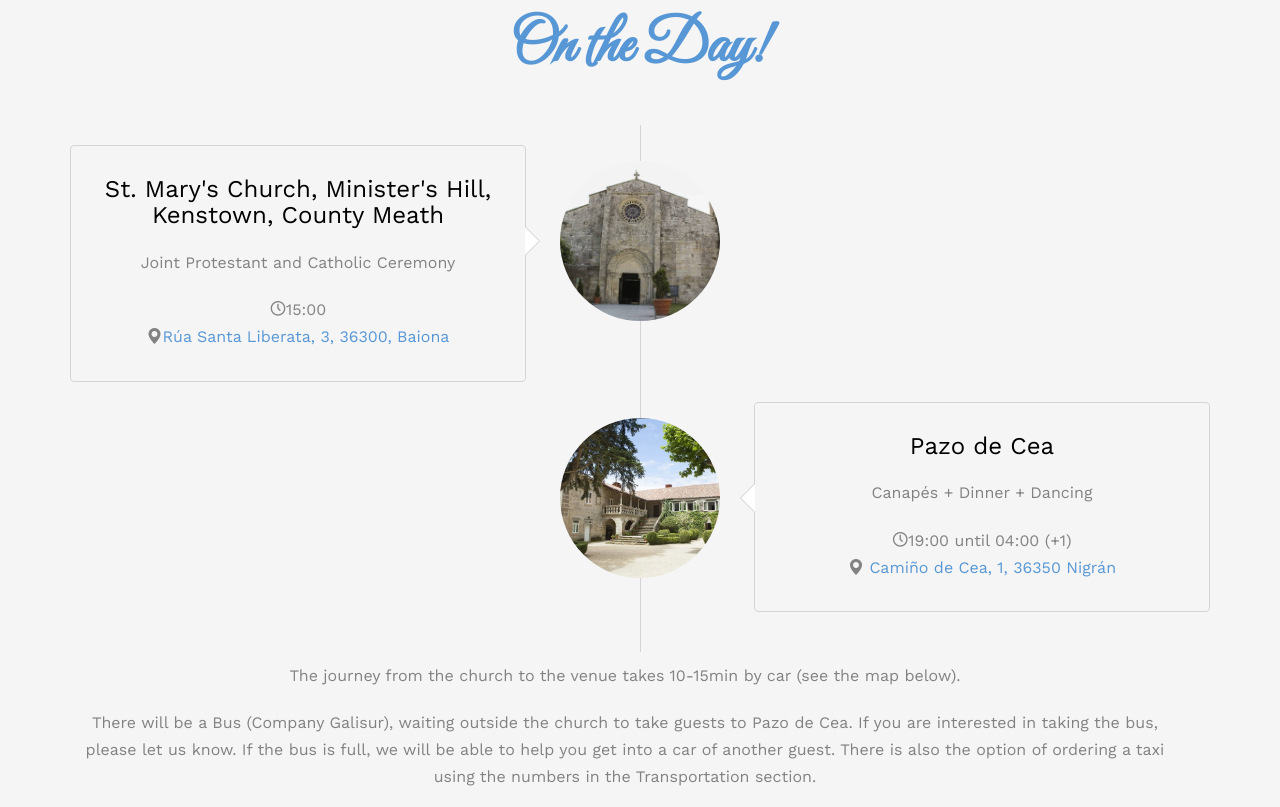
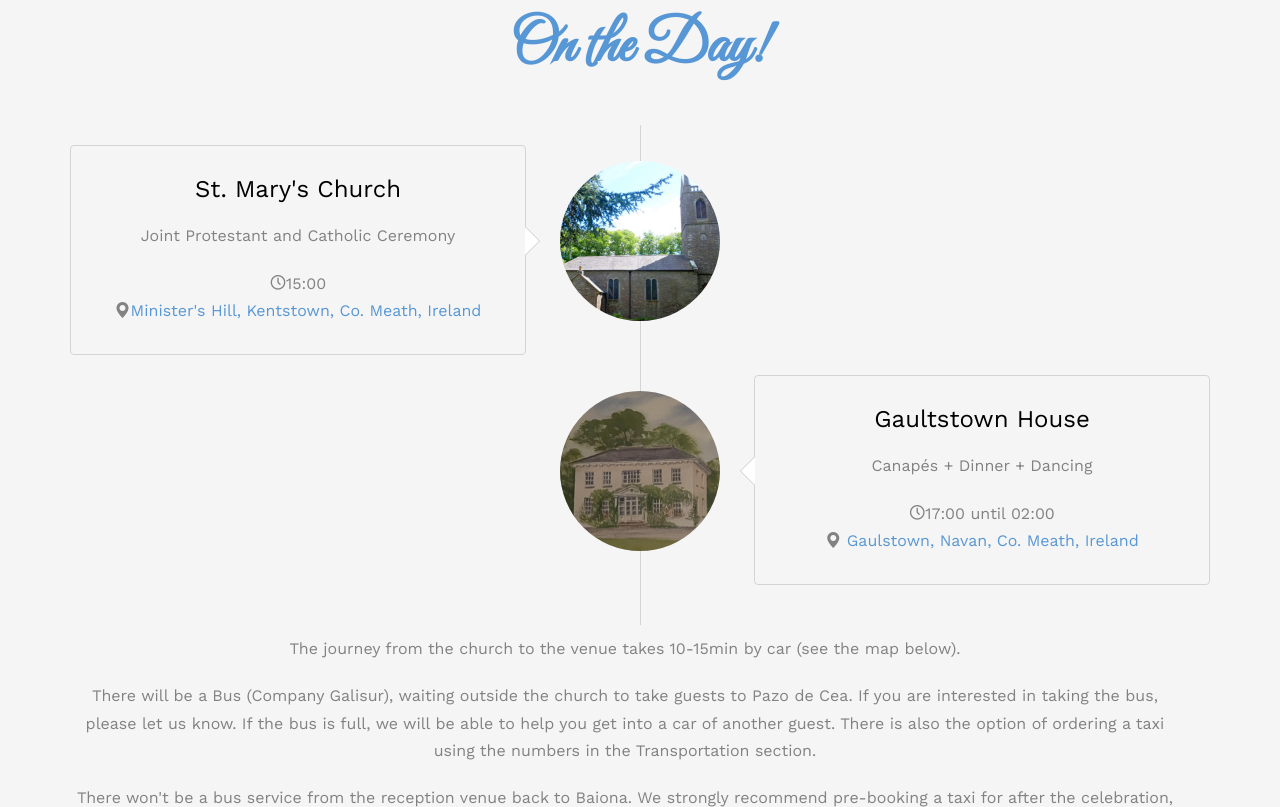
Before and after one commit to emma-and-pavol/emma-and-pavol.github.io, a website: page index.html in a window 1280 px wide. Shown: the part 2468-3275 px from the top of the page. Drawn offline with nearby package versions, Linux system fonts and the light colour scheme; files whose address does not match are found by name; a web font is replaced by a local one.

Commit message:
logistics

```diff
--- a/index.html
+++ b/index.html
@@ -163,22 +163,22 @@
 					<div class="col-md-12 col-md-offset-0">
 						<ul class="timeline animate-box">
 							<li class="animate-box">
-								<div class="timeline-badge" style="background-image:url(images/venue-church.jpg);">
+								<div class="timeline-badge" style="background-image:url(images/church-kenstown.jpg);">
 								</div>
 								<div class="timeline-panel">
 									<div class="timeline-body">
 										<div class="w-100 text-center">
 											<div class="display-t">
 												<div class="display-tc animate-box" data-animate-effect="fadeIn">
-													<h3>St. Mary's Church, Minister's Hill, Kenstown, County Meath</h3>
+													<h3>St. Mary's Church</h3>
 													<p>Joint Protestant and Catholic Ceremony</p>
 													<div class="mx-auto d-block">
 														<i class="icon-clock"></i>15:00
 													</div>
 													<div class="mx-auto d-block">
 														<i class="bi-geo-alt-fill"></i><a
-															href="https://maps.app.goo.gl/iE4R26DV78dD5MZBA"
-															target="_blank">Rúa Santa Liberata, 3, 36300, Baiona</a>
+															href="https://maps.app.goo.gl/LbrLgwpFH7uHFoD1A"
+															target="_blank">Minister's Hill, Kentstown, Co. Meath, Ireland</a>
 													</div>
 												</div>
 											</div>
@@ -187,7 +187,7 @@
 								</div>
 							</li>
 							<li class="timeline-inverted animate-box">
-								<div class="timeline-badge" style="background-image:url(images/venue-reception.jpg);">
+								<div class="timeline-badge" style="background-image:url(images/gaultstown-house-1.jpg);">
 								</div>
 								<div class="timeline-panel">
 									<div class="timeline-heading">
@@ -198,17 +198,17 @@
 										<div class="w-100 text-center">
 											<div class="display-t">
 												<div class="display-tc animate-box" data-animate-effect="fadeIn">
-													<h3>Pazo de Cea</h3>
+													<h3>Gaultstown House</h3>
 													<p>Canapés + Dinner + Dancing</p>
 
 
 													<div class="mx-auto d-block">
-														<i class="icon-clock"></i>19:00 until 04:00 (+1)
+														<i class="icon-clock"></i>17:00 until 02:00
 													</div>
 													<div class="mx-auto d-block">
 														<i class="bi-geo-alt-fill"></i>
-														<a href="https://maps.app.goo.gl/2Wtxi64Smtr6b1Df7"
-															target="_blank">Camiño de Cea, 1, 36350 Nigrán</a>
+														<a href="https://maps.app.goo.gl/s5QzctLnkmH3taJN9"
+															target="_blank">Gaulstown, Navan, Co. Meath, Ireland</a>
 													</div>
 												</div>
 											</div>
@@ -229,7 +229,7 @@
 					</p>
 					<div class="embed-responsive embed-responsive-custom">
 						<iframe class="embed-responsive-item"
-							src="https://www.google.com/maps/d/embed?mid=1k-KN1byJZMFnfqlP2B0tPUX_yYJGJDM&ehbc=2E312F&noprof=1"
+							src="https://maps.app.goo.gl/82zsLyofX8vHbnN1A"
 							allowfullscreen></iframe>
 					</div>
 					<br>
```
